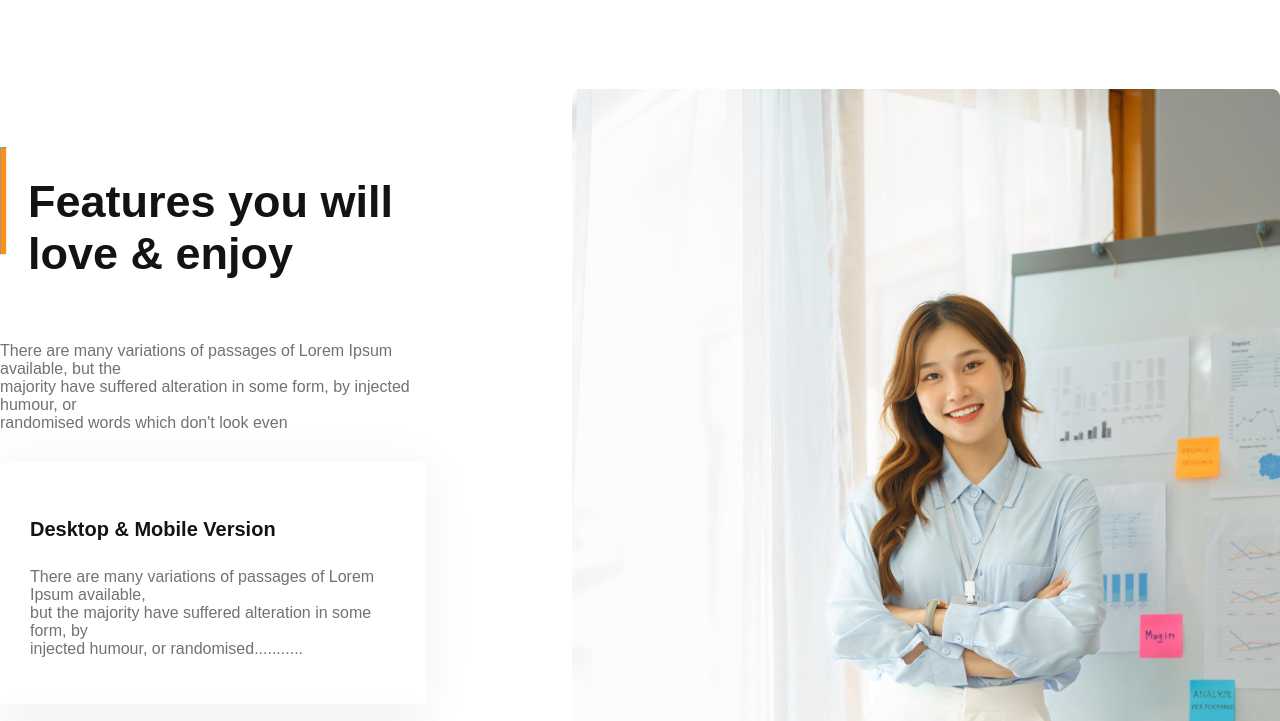
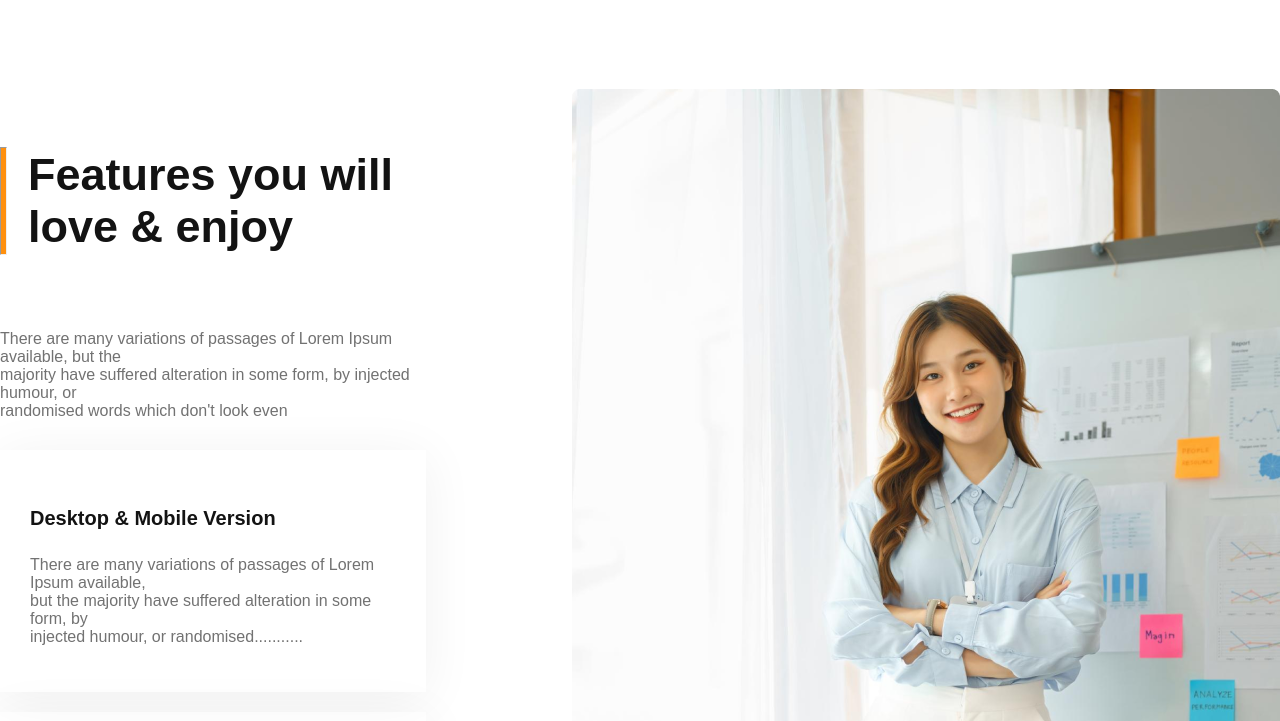
Before and after one commit to tanipa1/assignment-2, a plain HTML site: page index.html in a window 1280 px wide. Shown: the part 1880-2601 px from the top of the page. Drawn offline with Linux system fonts and the light colour scheme.

Commit message:
Final Modify

```diff
--- a/styles/style.css
+++ b/styles/style.css
@@ -147,7 +147,7 @@ nav .nav-icon {
 }
 
 .enjoy-head {
-    display: flex;
+    display: inline-flex;
     gap: 21px;
     margin-bottom: 24px;
     margin-top: 50px;
@@ -160,6 +160,7 @@ nav .nav-icon {
 }
 
 .enjoy-title {
+    margin-top: 10px;
     font-weight: 700;
     font-size: 45px;
     color: #131313;
@@ -320,7 +321,7 @@ nav .nav-icon {
     display: flex;
     justify-content: center;
     gap: 500px;
-    padding-bottom: 150px;
+    padding-bottom: 50px;
 }
 
 .future {
```
